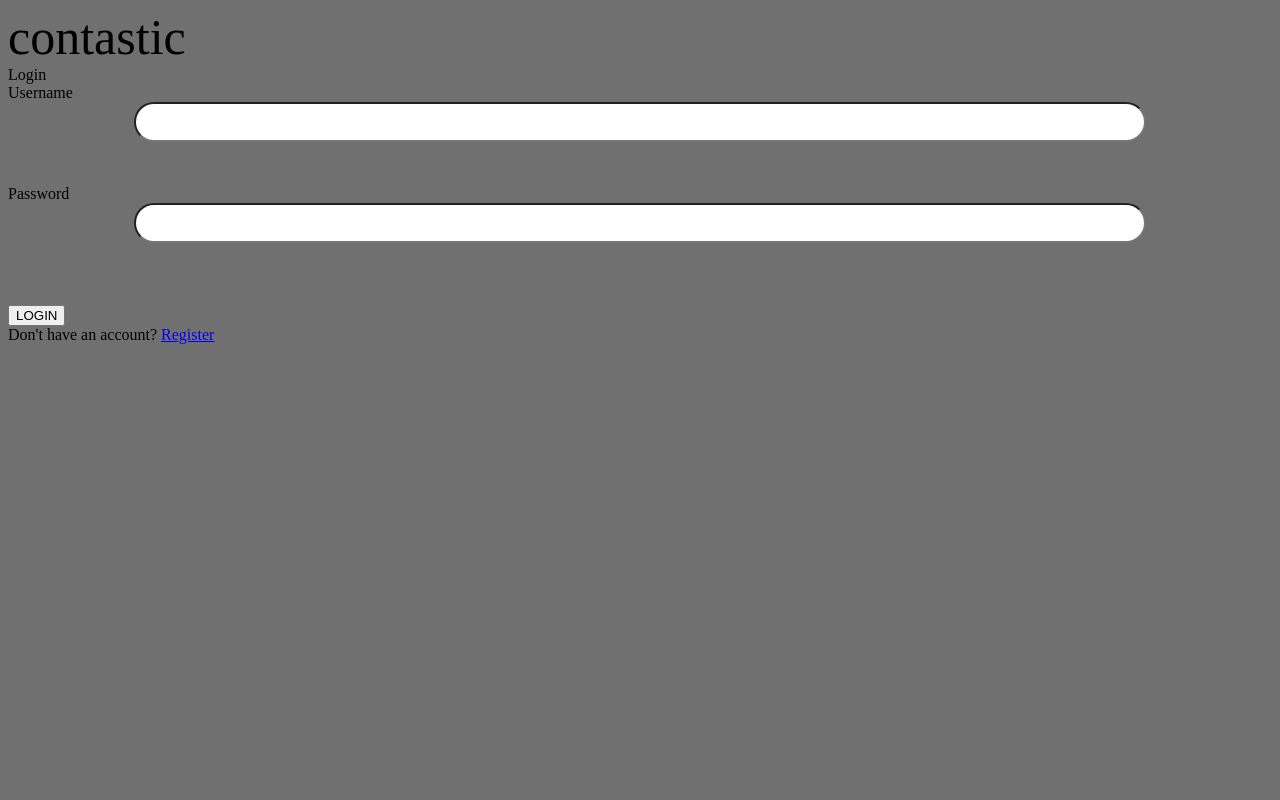
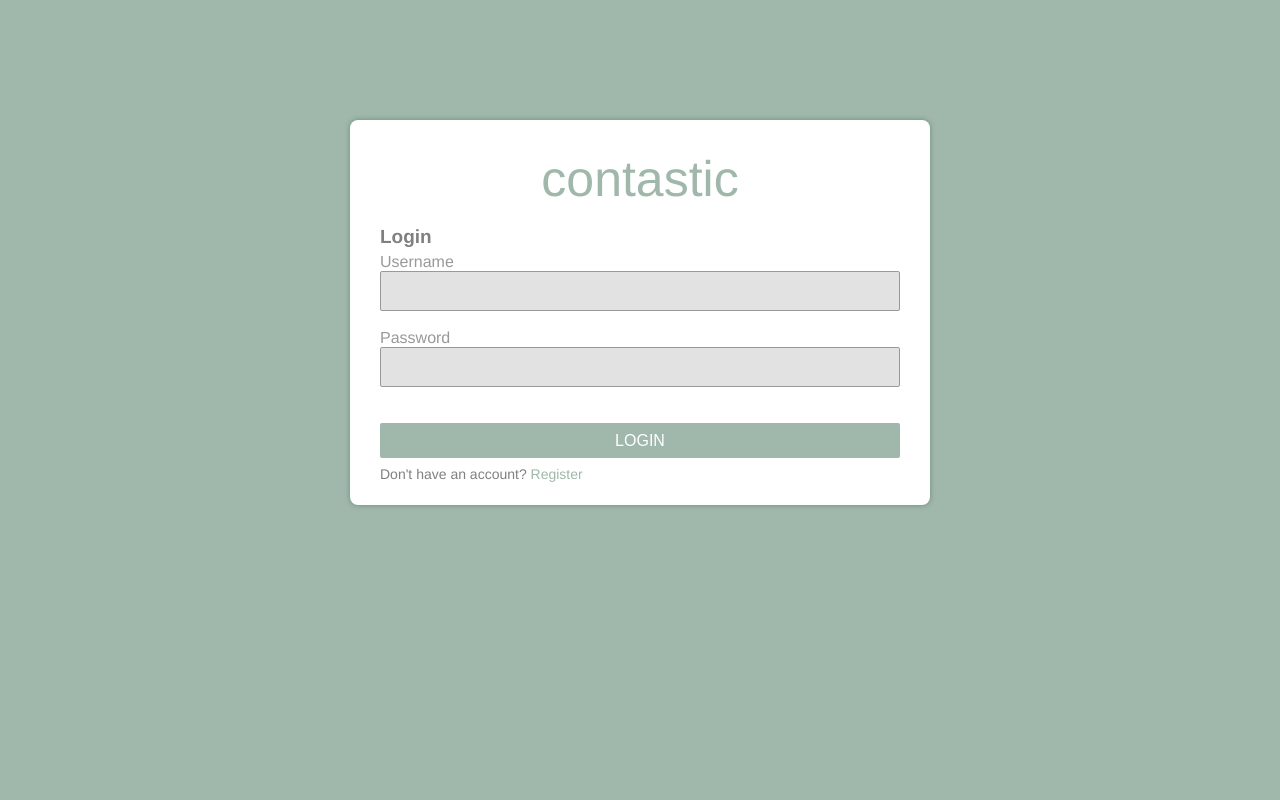
Before and after one commit to BenBraun23/Contastic, a PHP site: page / in a window 1280 px wide. Run offline with PHP 8.4, Linux system fonts and the light colour scheme.

Commit message:
Updating to current

```diff
--- a/css/styles.css
+++ b/css/styles.css
@@ -1,140 +1,83 @@
-body
-{
-    background-color: #707070;
+#wrapper {
+	margin: 0 auto;
+	width: 60%;
+	max-width: 600px;
+	min-width: 400px;
+	text-align: center;
+	font-family: helvetica;
 }
 
-#title
-{
-    font-size: 40px;
-    width: 100%;
-    margin: 2% 5%;
-    text-align: center;
-    font-family: 'Ubuntu', sans-serif;
-    color: #FFFFFF;
+body {
+	background-color: #a0b7ab;
 }
 
-#loginDiv
-{
-    font-size: 30px;
-    width: 70%;
-    margin-left: 15%;
-    padding: 25px;
-    background-color: #b2b2b2;
+#content {
+	margin: 120px 10px 0;
+	padding: 30px 30px 20px;
+	background-color: white;
+	box-shadow: 0 0 5px #658c77;
+	color: #a0b7ab;
+	border-radius: 8px;
 }
 
-#loggedInDiv
-{
-    font-size: 30px;
-    width: 70%;
-    margin-left: 15%;
-    padding: 25px;
-    background-color: #b2b2b2;
+#category {
+	margin: 18px 0 5px;
+	font-size: 19px;
+	font-weight: bold;
 }
 
-#accessUIDiv
-{
-    font-size: 30px;
-    width: 70%;
-    margin-left: 15%;
-    padding: 25px;
-    background-color: #b2b2b2;
+label {
+	font-size: 16px;
+	color: #999999;
 }
 
-.buttons
-{
-    font-size: 30px;
-    border-radius: 25px;
-    width: 50%;
-    margin-left: 25%;
-    font-family: 'Ubuntu', sans-serif;
+.info {
+	text-align: left;
+	color: grey;
 }
 
-.buttons:hover{
-    background-color: #00d5124f;
-    color: #FFFFFF;
-    opacity: 50%;
+.info input {
+	padding: 10px;
+	width: 100%;
+	height: 40px;
+	background-color: #e2e2e2;
+	border: 1px solid #999999;
+	border-radius: 2px;
+	font-size: 18px;
 }
 
-#loginName
-{
-	font-size: 30px;
-}
-#loginPassword
-{
-	font-size: 30px;
-}
-#searchText
-{
-	font-size: 30px;
-}
-#colorText
-{
-	font-size: 30px;
+.info .extra {
+	margin: 8px 0px;
+	font-size: 14px;
 }
 
-input[type="text"],input[type="password"]{
-    border-radius: 25px;
-    text-align: center;
-    width: 80%;
-    margin-left: 10%;
-    margin-bottom: 2%;
-    font-family: 'Ubuntu', sans-serif;
+.button {
+	width: 100%;
+	min-width: 50px;
+	height: 35px;
+	background-color: #a0b7ab;
+	border-radius: 2px;
+	border-style: none;
+	color: white;
+	font-size: 16px;
 }
 
-#inner-title{
-    display: inline-block;
-    font-size: 0.8em;
-    width: 90%;
-    text-align: center;
-    margin-left: 5%;
-    margin-bottom: 2%;
-    font-family: 'Ubuntu', sans-serif;
-    color: #95060a;
+.button:hover {
+	background-color: #658c77;
+	cursor: pointer;
 }
 
-#loginResult{
-    display: inline-block;
-    font-size: 0.8em;
-    width: 90%;
-    text-align: center;
-    margin-left: 5%;
-    margin-bottom: 2%;
-    font-family: 'Ubuntu', sans-serif;
-    color: #95060a;
+a {
+	color: #a0b7ab;
+	text-decoration: none;
 }
 
-#userName{
-    display: inline-block;
-    width: 80%;
-    margin-left: 10%;
-    text-align: center;
+a:hover {
+	text-decoration: underline;
 }
 
-#logoutButton{
-    width: 20%;
-    margin-left: 40%;
+#loginResult {
+	color: red;
+	font-weight: bold;
+	margin: -5px 0;
 }
-
-select{
-    width: 30%;
-    margin-left: 35%;
-    margin-top: 2%;
-    font-size: 0.75em;
-    font-family: 'Ubuntu', sans-serif;
-}
-
-#colorSearchResult{
-    display: none;
-}
-
-#colorAddResult{
-    display: inline-block;
-    font-size: 0.8em;
-    width: 90%;
-    text-align: center;
-    margin-left: 5%;
-    margin-top: 2%;
-    margin-bottom: 1%;
-    font-family: 'Ubuntu', sans-serif;
-    color: #95060a;
-}
```
